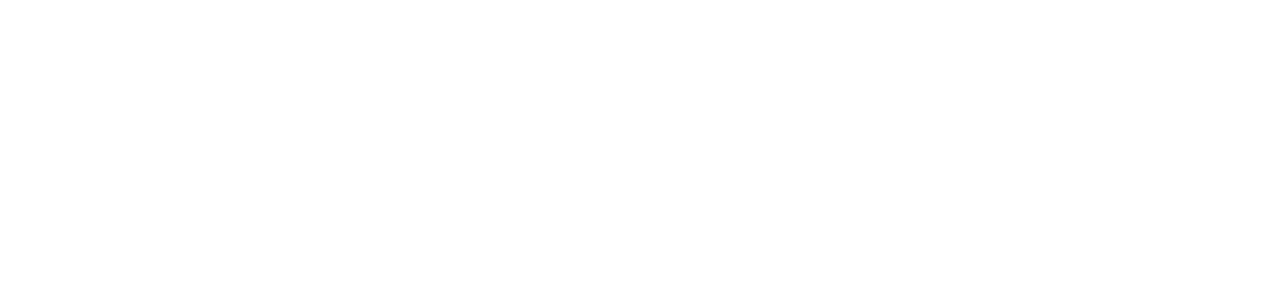
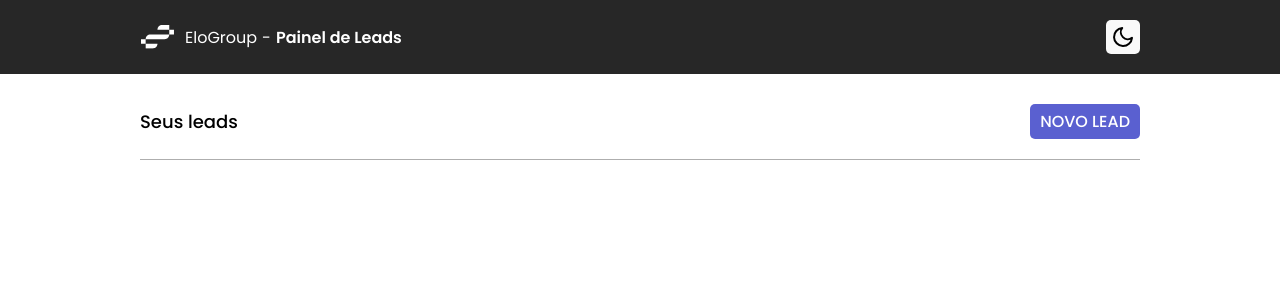
Before and after one commit to filipealvess/manutencao-leads, a React (Create React App) app: page /dashboard in a window 1280 px wide. Before the commit this address had no page. Shown: the top 300 px of the page. Built offline with nearby package versions, Linux system fonts and the light colour scheme; the HTML template or start-up script is replaced by a standard one.

Commit message:
feat(dashboard): add leads header component

```diff
--- /dev/null
+++ b/src/components/LeadsHeader/index.jsx
@@ -0,0 +1,11 @@
+import React from 'react';
+import LeadsHeaderWrapper, { Button, Title } from './styles';
+
+export default function LeadsHeader() {
+  return (
+    <LeadsHeaderWrapper>
+      <Title>Seus leads</Title>
+      <Button type="button">Novo Lead</Button>
+    </LeadsHeaderWrapper>
+  );
+}
--- /dev/null
+++ b/src/components/LeadsHeader/styles.js
@@ -0,0 +1,31 @@
+import styled from 'styled-components';
+
+const LeadsHeaderWrapper = styled.header`
+  display: flex;
+  justify-content: space-between;
+  align-items: center;
+  padding-bottom: 2rem;
+  margin-bottom: 3rem;
+  border-bottom: 1px solid #AEAEAE;
+`;
+
+export const Title = styled.h2`
+  font-size: 1.8rem;
+  font-weight: 500;
+`;
+
+export const Button = styled.button`
+  padding: 5px 10px;
+  border-radius: 5px;
+  background-color: ${({ theme }) => theme.accent};
+  color: #FFFFFF;
+  font-weight: 500;
+  text-transform: uppercase;
+  transition: 0.3s background-color;
+
+  &:hover {
+    background-color: ${({ theme }) => theme.buttonHover};
+  }
+`;
+
+export default LeadsHeaderWrapper;
--- /dev/null
+++ b/src/pages/Dashboard/index.jsx
@@ -0,0 +1,16 @@
+import React from 'react';
+import LeadsHeader from '../../components/LeadsHeader';
+import Header from '../../components/Header';
+import Main from '../../components/Main';
+
+export default function Dashboard() {
+  return (
+    <React.Fragment>
+      <Header title="Painel de Leads" />
+
+      <Main>
+        <LeadsHeader />
+      </Main>
+    </React.Fragment>
+  );
+}
--- a/src/routes.jsx
+++ b/src/routes.jsx
@@ -1,5 +1,6 @@
 import React from 'react';
 import { BrowserRouter, Route, Routes } from 'react-router-dom';
+import Dashboard from './pages/Dashboard';
 import Login from './pages/Login';
 
 export default function AppRoutes() {
@@ -7,6 +8,7 @@
     <BrowserRouter>
       <Routes>
         <Route path="/" element={<Login />} />
+        <Route path="/dashboard" element={<Dashboard />} />
       </Routes>
     </BrowserRouter>
   );
```
